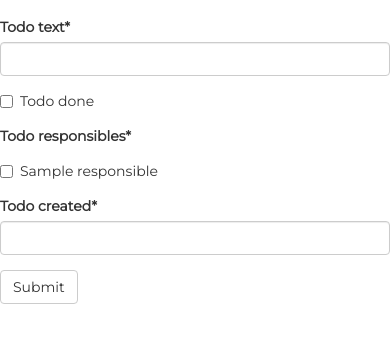
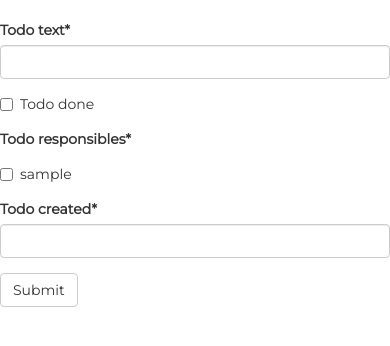
Before and after one commit to carlinhop/django-playing, a Django app: page /home/create in a window 390 px wide; the page is wider, and only the part inside the window is pictured. Shown: the part 56-402 px from the top of that part. Run offline with Django 3.2, Linux system fonts and the light colour scheme; tables that the repository leaves empty hold one stand-in row (values such as "Sample post"); some libraries are stand-ins or nearby versions.

Commit message:
Dropped the responsibles object and now all todos are linked to login users

```diff
--- a/playing/playing/playing_app/forms.py
+++ b/playing/playing/playing_app/forms.py
@@ -1,6 +1,6 @@
 from django import forms
 from django.forms import widgets
-from .models import Todo,Responsible
+from .models import Todo
 
 
 class CreateTodoForm(forms.ModelForm):
@@ -10,10 +10,7 @@ class CreateTodoForm(forms.ModelForm):
         widgets = {"todo_responsibles" : widgets.CheckboxSelectMultiple(), "todo_created": widgets.DateInput()}
 
 
-class CreateResponsibleForm(forms.ModelForm):
-    class Meta:
-        model = Responsible
-        fields = ["responsible_name"]
+
 
 
 
--- a/playing/playing/playing_app/models.py
+++ b/playing/playing/playing_app/models.py
@@ -1,12 +1,7 @@
 from django.db import models
+from django.contrib.auth.models import User
 
 # Create your models here.
-
-class Responsible(models.Model):
-    responsible_name = models.CharField(max_length = 200)
-
-    def __str__(self):
-        return self.responsible_name
 
 
 
@@ -14,4 +9,4 @@ class Todo(models.Model):
     todo_text = models.CharField(max_length = 200)
     todo_done = models.BooleanField()
     todo_created = models.DateField()
-    todo_responsibles = models.ManyToManyField(Responsible)
+    todo_responsibles = models.ManyToManyField(User)
--- a/playing/playing/playing_app/static/playing_app/style.css
+++ b/playing/playing/playing_app/static/playing_app/style.css
@@ -15,3 +15,5 @@ th {color: #a2d3c2;
 }
 
 .errorlist {display:none;}
+
+list-group-item active {vertical-align: middle}
--- a/playing/playing/playing_app/templates/playing_app/form.html
+++ b/playing/playing/playing_app/templates/playing_app/form.html
@@ -1,6 +1,16 @@
 {% extends "playing_app/todo_template.html" %}
 {% load crispy_forms_tags%}
     {% block content %}
+
+
+    <div class="row">
+          <div class="col-md-4"></div>
+          <div class="col-md-4"></div>
+          <div class="col-md-4"></div>
+
+    </div>
+
+
 
 
     <div class="row">
--- a/playing/playing/playing_app/templates/playing_app/login.html
+++ b/playing/playing/playing_app/templates/playing_app/login.html
@@ -8,6 +8,12 @@
 
     </head>
     <body>
+
+
+
+    </div>
+
+
          <div class="col-md-4"></div>
              <div class="col-md-4">
 
--- a/playing/playing/playing_app/templates/playing_app/todo_template.html
+++ b/playing/playing/playing_app/templates/playing_app/todo_template.html
@@ -42,7 +42,7 @@
       </ul>
       <ul class="nav navbar-nav">
 
-        <li><a href="{% url 'responsible' %}">Responsibles</a></li>
+        <li><a href=#>Responsibles</a></li>
 
       </ul>
       <form class="navbar-form navbar-left" role="search">
@@ -99,7 +99,7 @@
       <td>
       {% if todo.todo_responsibles.all%}
         {%for responsible in todo.todo_responsibles.all%}
-        {{responsible.responsible_name}}
+        {{responsible.username}}
         {%endfor%}
 
       {%else%}
--- a/playing/playing/playing_app/urls.py
+++ b/playing/playing/playing_app/urls.py
@@ -9,8 +9,8 @@ urlpatterns = [
     url(r'^create$', views.todo_create, name = "create"),
     url(r'^edit$', views.todo_edit, name = "edit"),
     url(r'^delete',views.todo_delete, name = "delete"),
-    url(r'^responsible',views.create_responsible, name = "responsible"),
-    url(r'^removeres$',views.delete_responsible, name = "delete-responsible"),
+
+
     url(r'^register$',views.register, name = "register"),
     url(r'^login',views.login_user, name = "login"),
     url(r'^logout',views.logout_user, name = "logout"),
--- a/playing/playing/playing_app/views.py
+++ b/playing/playing/playing_app/views.py
@@ -4,8 +4,8 @@ from django.views.generic import ListView
 from django.core.urlresolvers import reverse
 from django.contrib.auth.models import User
 from django.contrib.auth import authenticate, login,logout
-from .models import Todo,Responsible
-from .forms import CreateTodoForm,CreateResponsibleForm,Login
+from .models import Todo
+from .forms import CreateTodoForm,Login
 
 
 
@@ -16,8 +16,9 @@ def todo_list_view(request):
     user = request.user
     if user.is_authenticated():
         context["user"] = user.get_username()
-    return render(request, "playing_app/todo_template.html",context)
-
+        return render(request, "playing_app/todo_template.html",context)
+    else:
+        return redirect("login")
 
 
 def todo_create(request):
@@ -35,7 +36,7 @@ def todo_create(request):
             responsibles = request.POST.getlist("todo_responsibles")
             for id in responsibles:
 
-                people = Responsible.objects.get(pk = int(id))
+                people = User.objects.get(pk = int(id))
 
 
                 todo.todo_responsibles.add(people)
@@ -59,7 +60,7 @@ def todo_edit(request):
         print("OK")
     else:
         print("no responsibles found")
-    data = {"todo_text":Todo.objects.get(id = todo_id).todo_text,"todo_responsibles":Todo.objects.get(pk = todo_id).todo_responsibles.all(),"todo_created":Todo.objects.get(id = todo_id).todo_created}
+    data = {"todo_text":Todo.objects.get(id = todo_id).todo_text,"todo_responsibles":Todo.objects.get(id = todo_id).todo_responsibles.all(),"todo_created":Todo.objects.get(id = todo_id).todo_created}
 
     form = CreateTodoForm(data)
 
@@ -80,7 +81,7 @@ def todo_edit(request):
             responsibles = request.POST.getlist("todo_responsibles")
             for id in responsibles:
 
-                people = Responsible.objects.get(pk = int(id))
+                people = User.objects.get(pk = int(id))
 
 
                 todo.todo_responsibles.add(people)
@@ -107,33 +108,7 @@ def todo_delete(request):
 
 
 
-def create_responsible(request):
-    if request.method == "POST":
-        form = CreateResponsibleForm(data = request.POST)
-        if form.is_valid():
-            responsible = form.save(commit = False)
-            responsible.save()
-            return redirect("responsible")
 
-    else:
-        responsibles = Responsible.objects.all()
-        form = CreateResponsibleForm()
-        context = {"form": form, "create": True,"responsibles":responsibles}
-        return render(request,"playing_app/responsibles.html",context)
-
-
-
-def delete_responsible(request):
-
-    if request.method == "POST":
-        responsible_id = request.POST.get("id")
-        responsible = Responsible.objects.filter(pk = responsible_id)
-        print(responsible_id)
-        responsible.delete()
-
-        return redirect("responsible")
-    else:
-        return redirect("responsible")
 
 
 def login_user(request):
```
Also changed, not shown: playing/playing/playing_app/migrations/0009_auto_20150805_1112.py (added).
